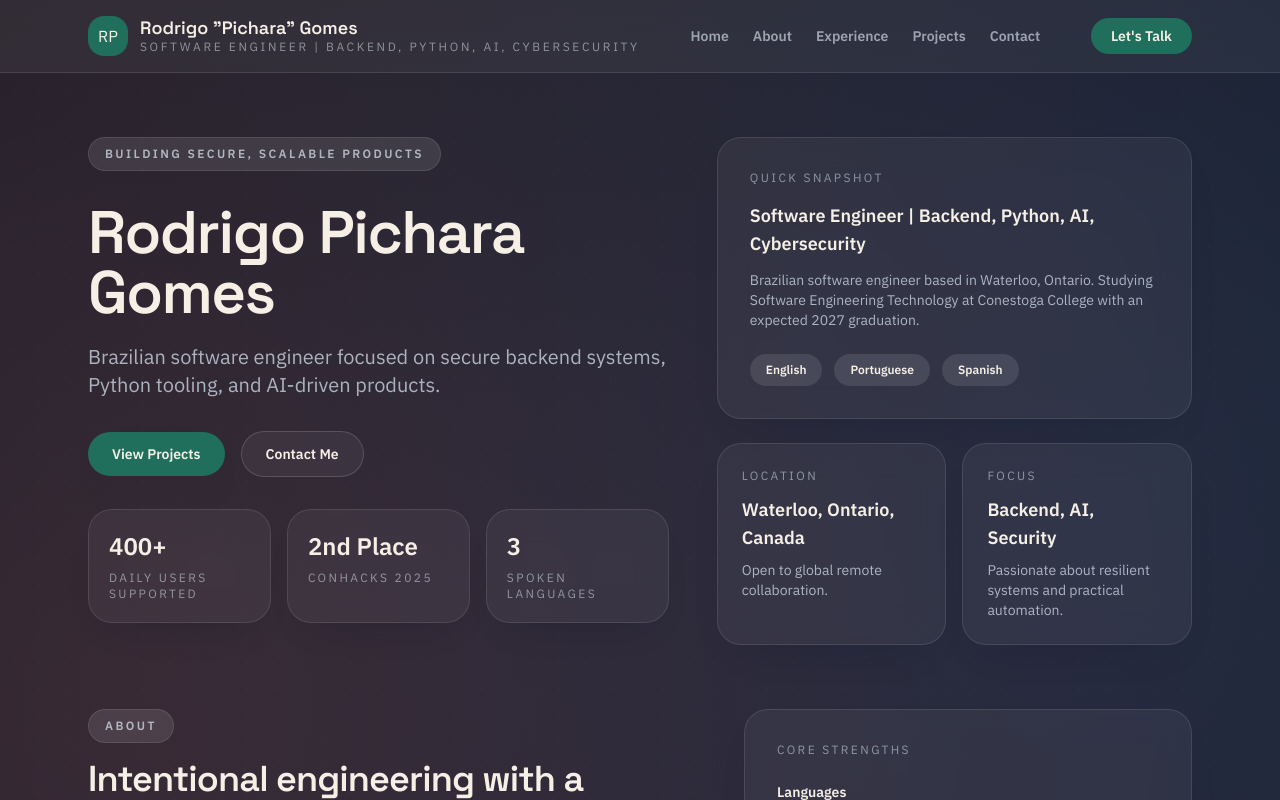
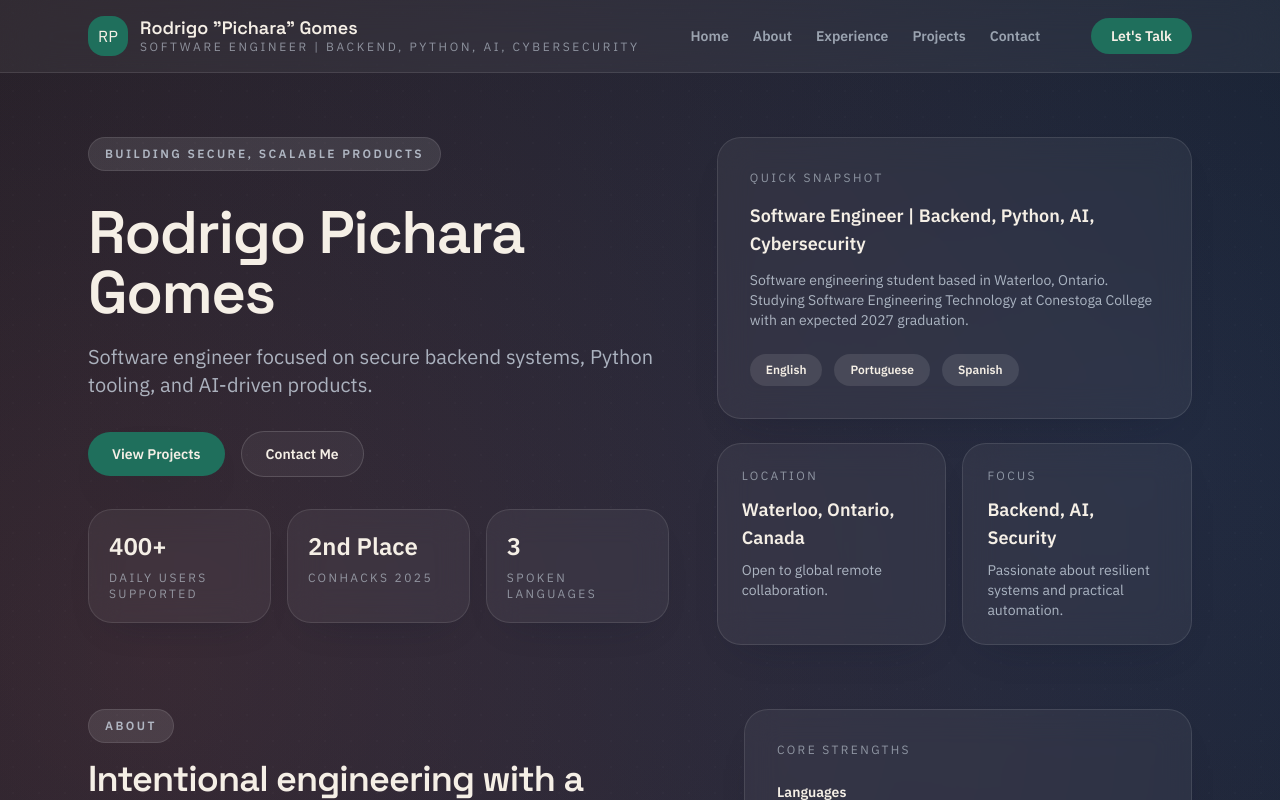
Before and after one commit to Pichara/pichara.github.io, a React (Vite) app: page / in a window 1280 px wide. Shown: the top 800 px of the page. Built offline with nearby package versions, Linux system fonts and the light colour scheme; the HTML template or start-up script is replaced by a standard one.

Commit message:
Remove Brazilian/freelance/bounty mentions and Gabaritech projects

```diff
--- a/index.html
+++ b/index.html
@@ -6,13 +6,13 @@
     <title>Rodrigo Pichara Gomes | Software Engineer</title>
     <meta
       name="description"
-      content="Rodrigo Pichara Gomes is a Brazilian software engineer in Waterloo focused on backend development, Python, AI, and cybersecurity."
+      content="Rodrigo Pichara Gomes is a software engineer in Waterloo focused on backend development, Python, AI, and cybersecurity."
     />
     <meta name="theme-color" content="#0b0f14" />
     <meta property="og:title" content="Rodrigo Pichara Gomes | Software Engineer" />
     <meta
       property="og:description"
-      content="Backend-leaning software engineer, bug bounty contributor, and hackathon builder. Explore projects, experience, and contact." />
+      content="Backend-leaning software engineer and hackathon builder. Explore projects, experience, and contact." />
     <meta property="og:type" content="website" />
     <meta property="og:url" content="https://pichara.github.io/" />
     <meta property="og:image" content="/og-image.svg" />
@@ -20,7 +20,7 @@
     <meta name="twitter:title" content="Rodrigo Pichara Gomes | Software Engineer" />
     <meta
       name="twitter:description"
-      content="Backend-leaning software engineer, bug bounty contributor, and hackathon builder. Explore projects, experience, and contact." />
+      content="Backend-leaning software engineer and hackathon builder. Explore projects, experience, and contact." />
     <meta name="twitter:image" content="/og-image.svg" />
     <link rel="icon" href="/favicon.svg" type="image/svg+xml" />
     <link rel="canonical" href="https://pichara.github.io/" />
--- a/src/data.ts
+++ b/src/data.ts
@@ -1,6 +1,5 @@
 import vidaViva from "./assets/project-vida-viva.svg";
 import autoHighlights from "./assets/project-autohighlights.svg";
-import gabaritech from "./assets/project-gabaritech.svg";
 import lanMessaging from "./assets/project-lan.svg";
 import lockText from "./assets/project-locktext.svg";
 import conhacks from "./assets/project-conhacks.svg";
@@ -15,11 +14,11 @@ export const profile = {
   github: "https://github.com/Pichara",
   linkedin: "https://www.linkedin.com/in/rodrigo-pichara-gomes-a6202a27b/",
   tagline:
-    "Brazilian software engineer focused on secure backend systems, Python tooling, and AI-driven products.",
+    "Software engineer focused on secure backend systems, Python tooling, and AI-driven products.",
   summaryShort:
-    "Brazilian software engineer based in Waterloo, Ontario. Studying Software Engineering Technology at Conestoga College with an expected 2027 graduation.",
+    "Software engineering student based in Waterloo, Ontario. Studying Software Engineering Technology at Conestoga College with an expected 2027 graduation.",
   summaryLong:
-    "Rodrigo \"Pichara\" Gomes is a Brazilian software engineer based in Waterloo, Ontario. He is studying Software Engineering Technology at Conestoga College and expects to graduate in 2027. Outside of classes he works on freelance projects and participates in bug-bounty programs, building a strong appreciation for security and quality. He enjoys backend development, Python, AI, and cybersecurity, speaks English, Portuguese, and Spanish, and regularly contributes to workshops and hackathons.",
+    "Rodrigo \"Pichara\" Gomes is a software engineer based in Waterloo, Ontario. He is studying Software Engineering Technology at Conestoga College and expects to graduate in 2027. He enjoys backend development, Python, AI, and cybersecurity, speaks English, Portuguese, and Spanish, and regularly contributes to workshops and hackathons.",
   languages: ["English", "Portuguese", "Spanish"]
 };
 
@@ -126,22 +125,6 @@ export const projects = [
     image: autoHighlights
   },
   {
-    name: "Gabaritech MYSQL",
-    description:
-      "Exam practice tracker that stores answers in MySQL and evaluates responses for study sessions.",
-    stack: ["MySQL", "C++"],
-    link: "https://github.com/Pichara/Gabaritech_MYSQL",
-    image: gabaritech
-  },
-  {
-    name: "Gabaritech TXT",
-    description:
-      "Offline-friendly version of the exam tracker using local text storage and instant feedback.",
-    stack: ["C++", "Local TXT"],
-    link: "https://github.com/Pichara/Gabaritech_TXT",
-    image: gabaritech
-  },
-  {
     name: "OOP-Project (LAN Messaging)",
     description:
       "LAN-based messaging system demonstrating TCP/IP communication with a WPF desktop UI.",
```
